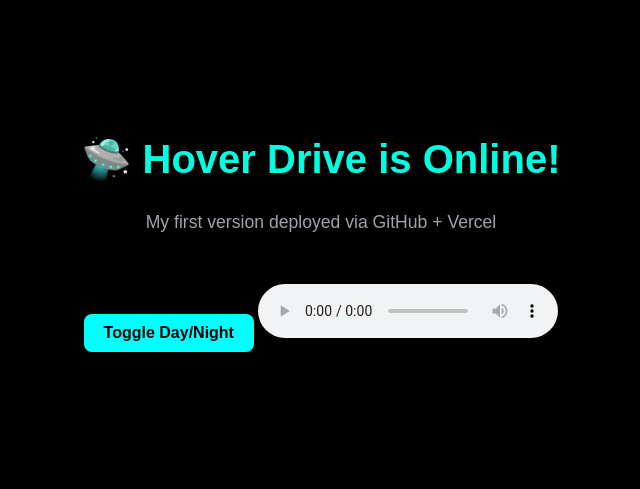
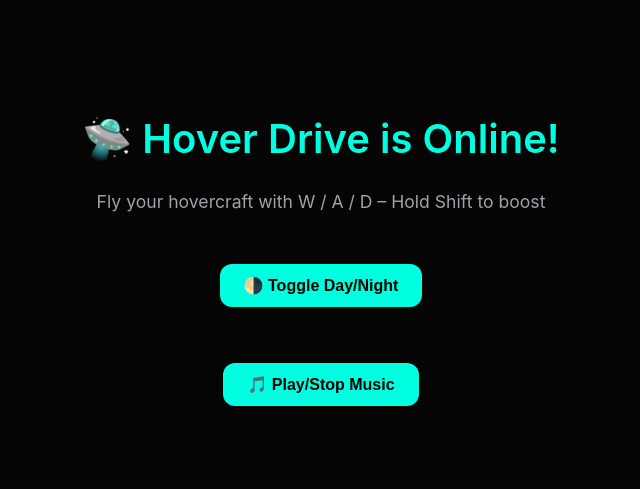
Before and after one commit to projectsimulation/hover-drive, a plain HTML site: page index.html in a window 1280 px wide. Shown: the whole page, without its empty margins (319-959 px from the left). Drawn offline with nearby package versions, Linux system fonts and the light colour scheme.

Commit message:
Add files via upload

```diff
--- a/index.html
+++ b/index.html
@@ -1,54 +1,37 @@
 <!DOCTYPE html>
 <html lang="en">
 <head>
-  <meta charset="UTF-8">
-  <title>🚀 Hover Drive</title>
-  <meta name="viewport" content="width=device-width, initial-scale=1.0">
+  <meta charset="UTF-8" />
+  <meta name="viewport" content="width=device-width, initial-scale=1.0" />
+  <title>Hover Drive</title>
+  <link rel="stylesheet" href="style.css" />
+  <script src="https://cdn.jsdelivr.net/npm/three@0.158.0/build/three.min.js"></script>
+</head>
+<body>
+  <h1>🛸 Hover Drive is Online!</h1>
+  <p>Fly your hovercraft with W / A / D – Hold Shift to boost</p>
 
-  <!-- External CSS (optional if you make style.css) -->
-  <link rel="stylesheet" href="style.css">
+  <button class="toggle-button" onclick="toggleMode()">🌗 Toggle Day/Night</button>
+  <br /><br />
+  <audio id="bgm" src="Wartex_Full_Length.mp3"></audio>
+  <button class="toggle-button" onclick="toggleMusic()">🎵 Play/Stop Music</button>
 
-  <!-- Inline fallback CSS -->
-  <style>
-    body {
-      background-color: #000;
-      color: #0ff;
-      font-family: sans-serif;
-      text-align: center;
-      padding-top: 100px;
-      transition: background-color 0.5s ease;
+  <div id="three-container"></div>
+
+  <script src="hover.js"></script>
+  <script>
+    function toggleMode() {
+      document.body.classList.toggle("night");
     }
 
-    .night {
-      background-color: #111;
-      color: #fff;
+    function toggleMusic() {
+      const music = document.getElementById("bgm");
+      if (music.paused) {
+        music.play();
+      } else {
+        music.pause();
+      }
     }
-
-    .toggle-button {
-      background-color: #0ff;
-      border: none;
-      color: #000;
-      padding: 10px 20px;
-      font-size: 16px;
-      margin-top: 20px;
-      cursor: pointer;
-      border-radius: 8px;
-    }
-
-    audio {
-      margin-top: 30px;
-    }
-  </style>
-</head>
-<body>
-
-  <h1>🛸 Hover Drive is Online!</h1>
-  <p>My first version deployed via GitHub + Vercel</p>
-
-  <!-- Toggle Button -->
-  <button class="toggle-button" onclick="toggleDayNight()">Toggle Day/Night</button>
-
-  <!-- Music Player -->
-  <audio id="bgMusic" controls loop autoplay>
-    <source src="assets/audio/background-music.mp3" type="audio/mp3">
-    Your browser does not support the audio element
+  </script>
+</body>
+</html>
```
